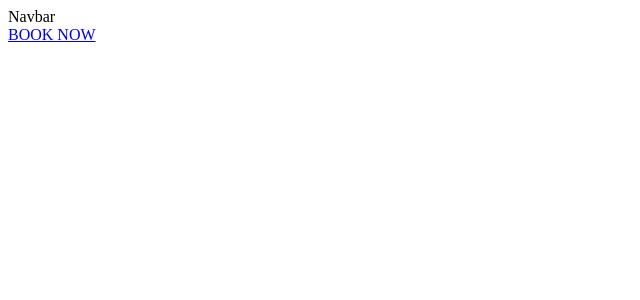
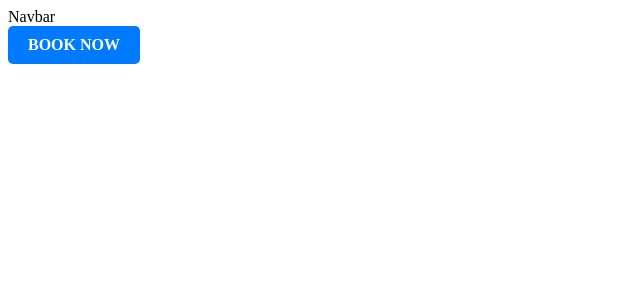
Before and after one commit to seamuscon8/Team4Hack4Impact, a Next.js app: page / in a window 1280 px wide. Shown: the top 300 px of the page, without its empty margins (0-640 px from the left). Built offline with nearby package versions, Linux system fonts and the light colour scheme.

Commit message:
updated button

```diff
--- a/src/app/page.tsx
+++ b/src/app/page.tsx
@@ -1,10 +1,11 @@
 import Navbar from "@/components/Navbar";
+import styles from "./homepage.module.css";
 
 export default function Home() {
   return (
     <main>
       <Navbar />
-      <a href="/book_now/" className="button-link">
+      <a href="/book_now/" className={styles["button-link"]}>
         BOOK NOW
       </a>
     </main>
```
Also changed, not shown: src/app/homepage.module.css (renamed from src/app/homepage.css).
